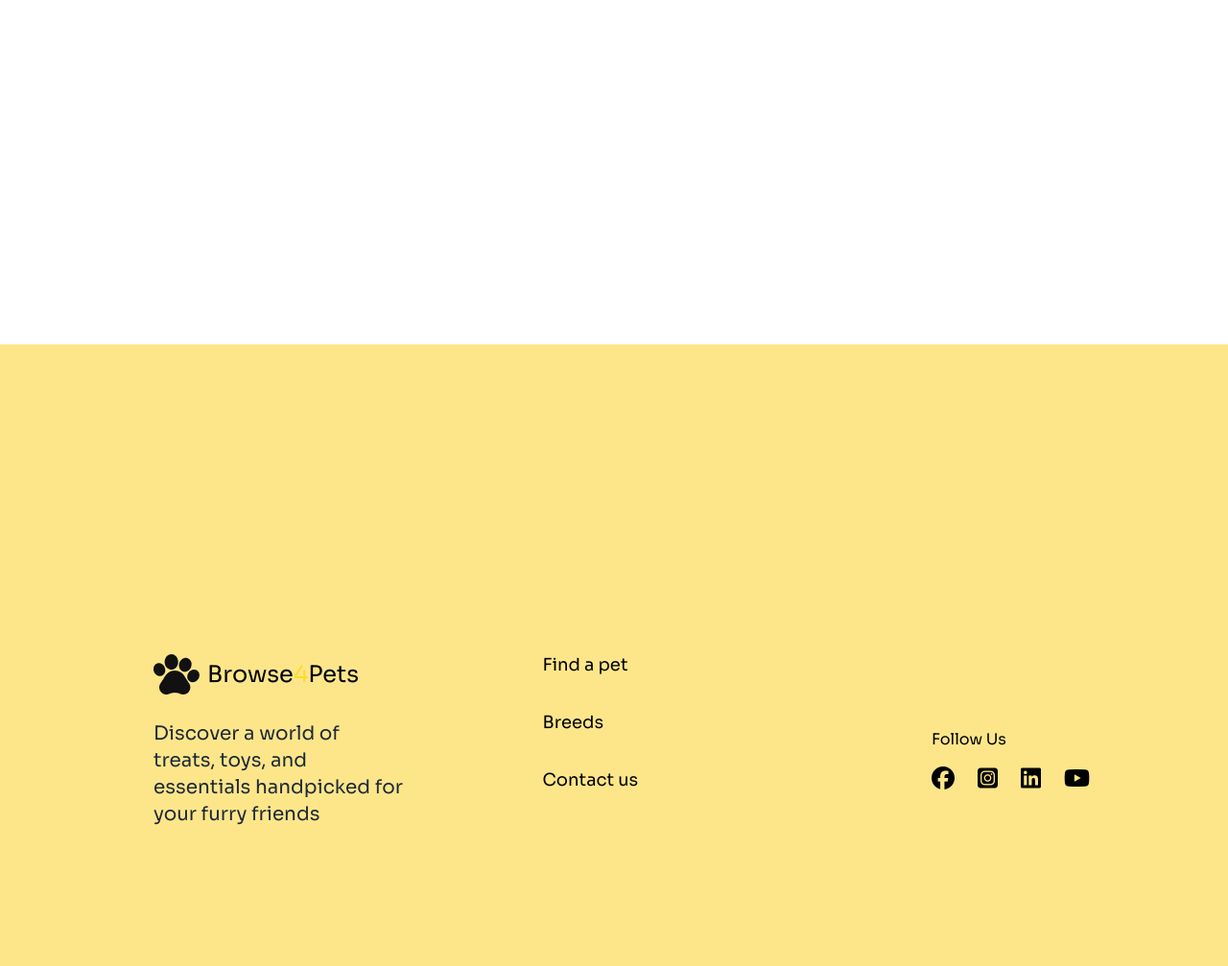
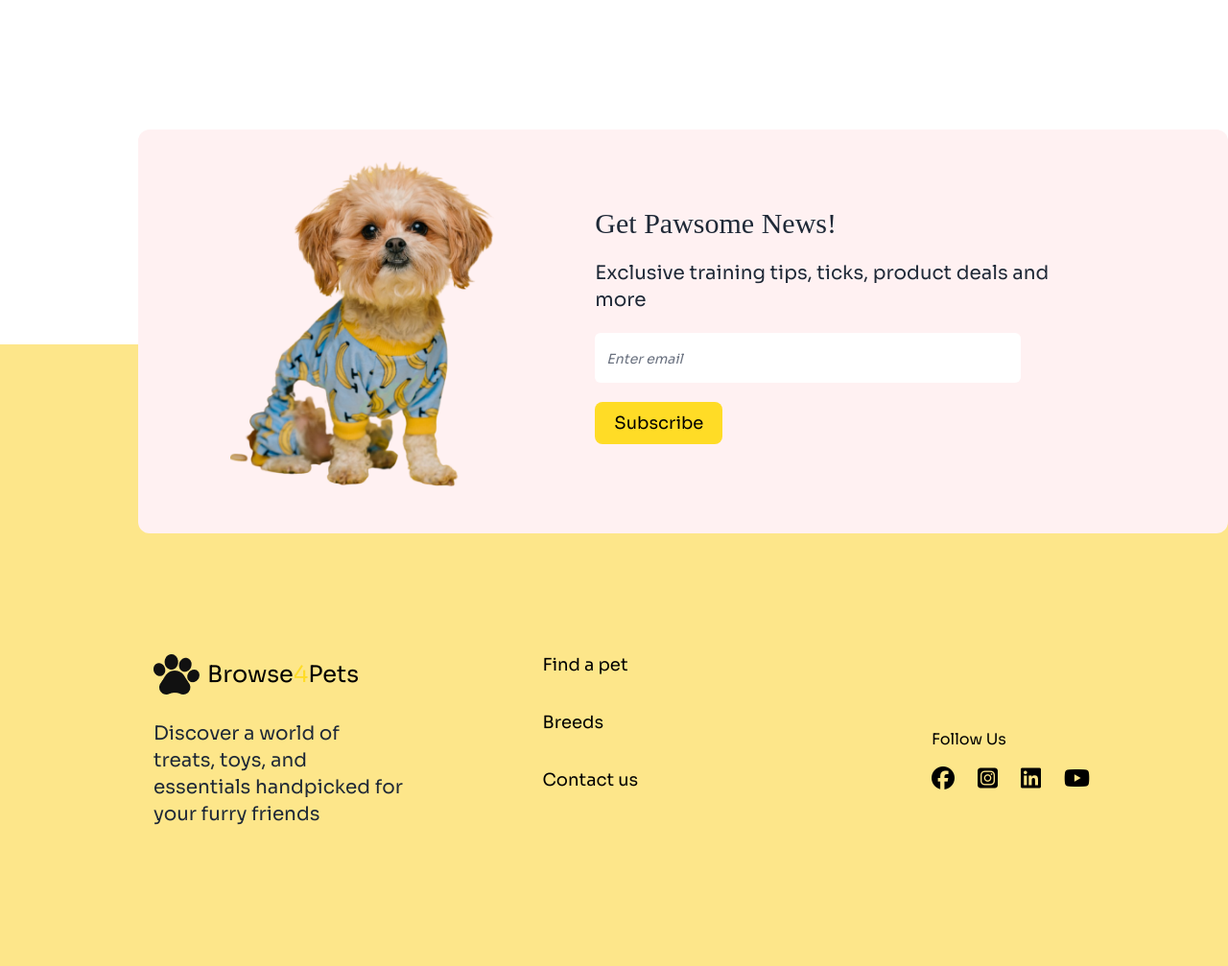
Before and after one commit to marufalfardin/B11-A3-Category-0001, a plain HTML site: page index.html in a window 1280 px wide. Shown: the part 3620-4627 px from the top of the page at 96% size. Drawn offline with nearby package versions, Linux system fonts and the light colour scheme; a web font is replaced by a local one.

Commit message:
footer absolute added

```diff
--- a/index.html
+++ b/index.html
@@ -456,8 +456,9 @@
             </div>
         </section>
     </main>
-    <footer class="mt-96 bg-amber-200">
-        <div class="flex flex-col md:flex-row px-4 pt-80 pb-14 md:pb-36">
+    <footer class="relative">
+        <div class="mt-96 bg-amber-200">
+            <div class="flex flex-col md:flex-row px-4 pt-96 md:pt-80 pb-14 md:pb-36">
                 <!-- 1st div  -->
                 <div class="md:flex-1 md:ml-36">
                     <div class="flex gap-2 items-center mb-6">
@@ -465,7 +466,8 @@
                         <h3 class="text-2xl text-black">Browse<span class="text-yellow">4</span>Pets
                         </h3>
                     </div>
-                <p class="text-xl">Discover a world of treats, toys, and essentials handpicked for your furry friends
+                    <p class="text-xl">Discover a world of treats, toys, and essentials handpicked for your furry
+                        friends
                     </p>
                 </div>
                 <!-- 2nd div  -->
@@ -488,6 +490,30 @@
                     </div>
                 </div>
             </div>
+        </div>
+
+        <!-- input section final -->
+        <section class="max-w-screen-xl mx-auto absolute left-2 md:left-36 -top-80 md:-top-56">
+            <div class="px-4 bg-rose-50 mx-auto rounded-xl">
+                <!-- parent div -->
+                <div class="flex flex-col md:flex-row gap-5 md:gap-24">
+                    <!-- child image  -->
+                    <div class="pl-20 py-6 md:py-8">
+                        <img class="w-[250px] md:w-auto" src="./c1-assets/cute-pet-mid.png" alt="cute pet mid">
+                    </div>
+                    <!-- child input -->
+                    <div class="space-y-3 md:space-y-5 text-center md:text-start md:pr-40 pb-5 md:pb-0">
+                        <h1 class="adlam-regular text-2xl md:text-3xl pt-12 md:pt-20">Get Pawsome News!</h1>
+                        <h5 class="text-base md:text-xl">Exclusive training tips, ticks, product deals and more</h5>
+
+                        <input type="email" placeholder="Enter email" class="w-11/12 mx-auto p-3 text-lg placeholder:text-sm placeholder:text-gray-500 placeholder:italic
+                     bg-white rounded-md focus:outline-none" />
+                        <button class="text-lg bg-yellow text-black px-5 py-2 rounded-lg">Subscribe</button>
+                    </div>
+                </div>
+            </div>
+
+        </section>
     </footer>
 </body>
 
```
Lines whose indentation alone changed are shown as unchanged.
